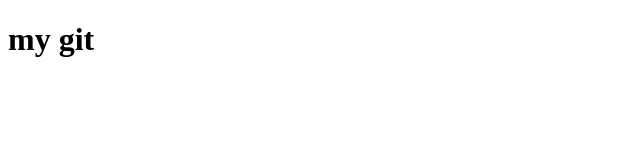
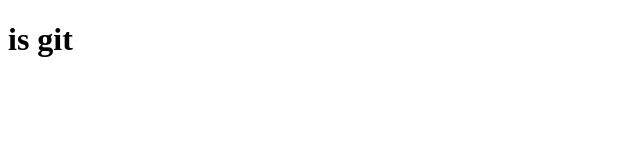
Before and after one commit to odel318/HW-ODEL, a plain HTML site: page 03.15/index.html in a window 1280 px wide. Shown: the full height of the page, 0-640 px from the left. Drawn offline with Linux system fonts and the light colour scheme.

Commit message:
my homework

```diff
--- a/index.html
+++ b/03.15/index.html
@@ -7,6 +7,6 @@
     <title>Document</title>
 </head>
 <body>
-    <h1>my git</h1>
+    <h1>is git</h1>
 </body>
 </html>
```
